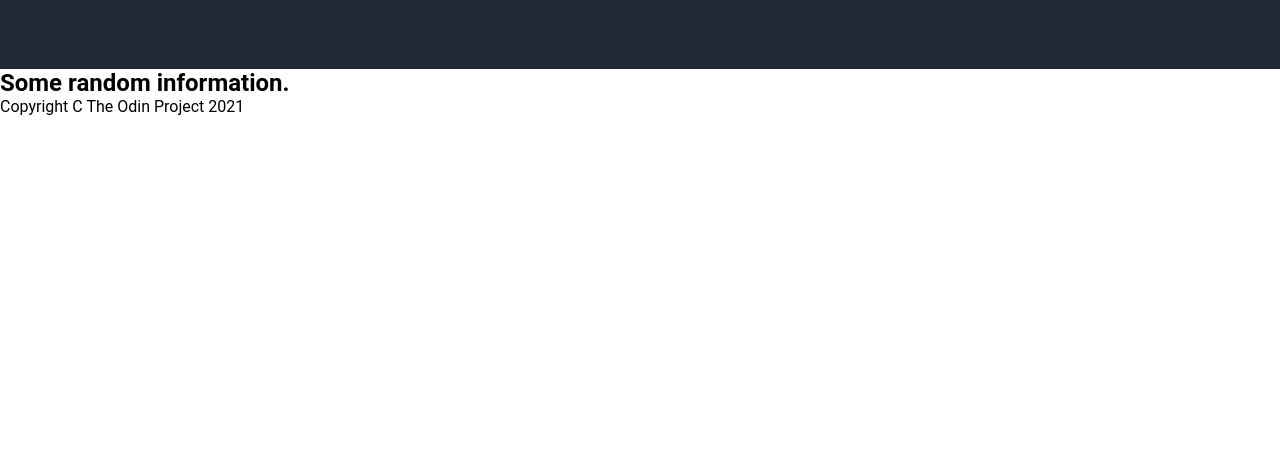
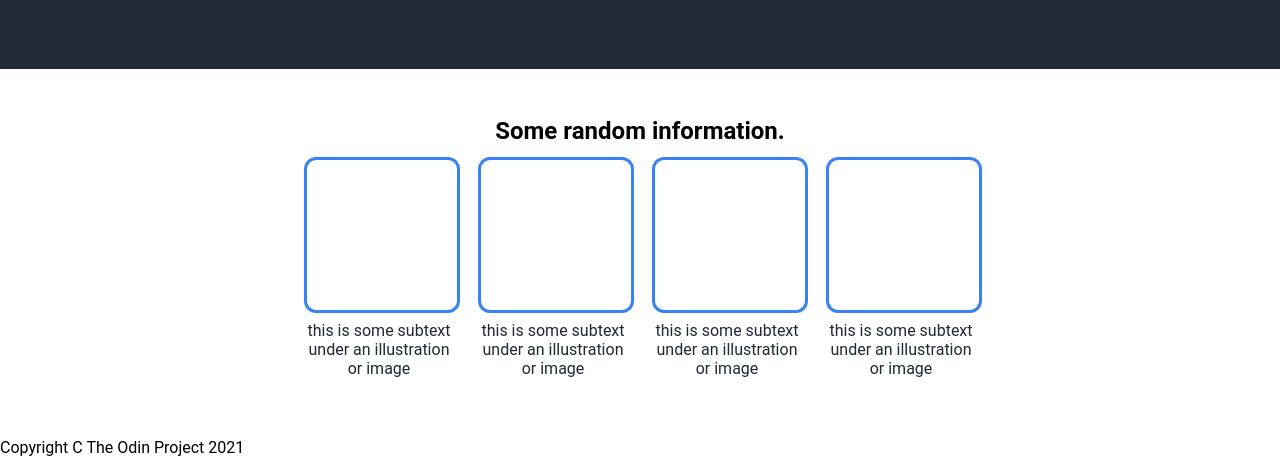
Before and after one commit to mglvn/landing-page, a plain HTML site: page index.html in a window 1280 px wide. Shown: the part 347-804 px from the top of the page. Drawn offline with Linux system fonts and the light colour scheme.

Commit message:
added information grid section and styling

```diff
--- a/index.html
+++ b/index.html
@@ -28,9 +28,22 @@
     <div class="information">
         <h2>Some random information.</h2>
         <div class="grid">
-            <!-- item 1 -->
-             <!-- ... -->
-            <!-- item 4 -->
+            <div class="grid-item">
+                <div class="square"></div>
+                <p>this is some subtext under an illustration or image</p>
+            </div>
+            <div class="grid-item">
+                <div class="square"></div>
+                <p>this is some subtext under an illustration or image</p>
+            </div>
+            <div class="grid-item">
+                <div class="square"></div>
+                <p>this is some subtext under an illustration or image</p>
+            </div>
+            <div class="grid-item">
+                <div class="square"></div>
+                <p>this is some subtext under an illustration or image</p>
+            </div>
         </div>
     </div>
     <div class="quote-section">
--- a/style.css
+++ b/style.css
@@ -74,3 +74,32 @@ body {
 .hero-image p {
     text-align: center;
 }
+
+.information {
+    padding: 48px 10%;
+    display: flex;
+    flex-direction: column;
+    justify-content: space-between;
+    align-items: center;
+}
+
+.grid {
+    display: flex;
+    justify-content: center;
+
+}
+
+.grid-item {
+    width: 150px;
+    margin: 12px;
+    text-align: center;
+    color: #1f2937;
+}
+
+.square {
+    height: 150px;
+    width: 150px;
+    margin-bottom: 8px;
+    border: 3px solid #3882f6;
+    border-radius: 12px;
+}
```
